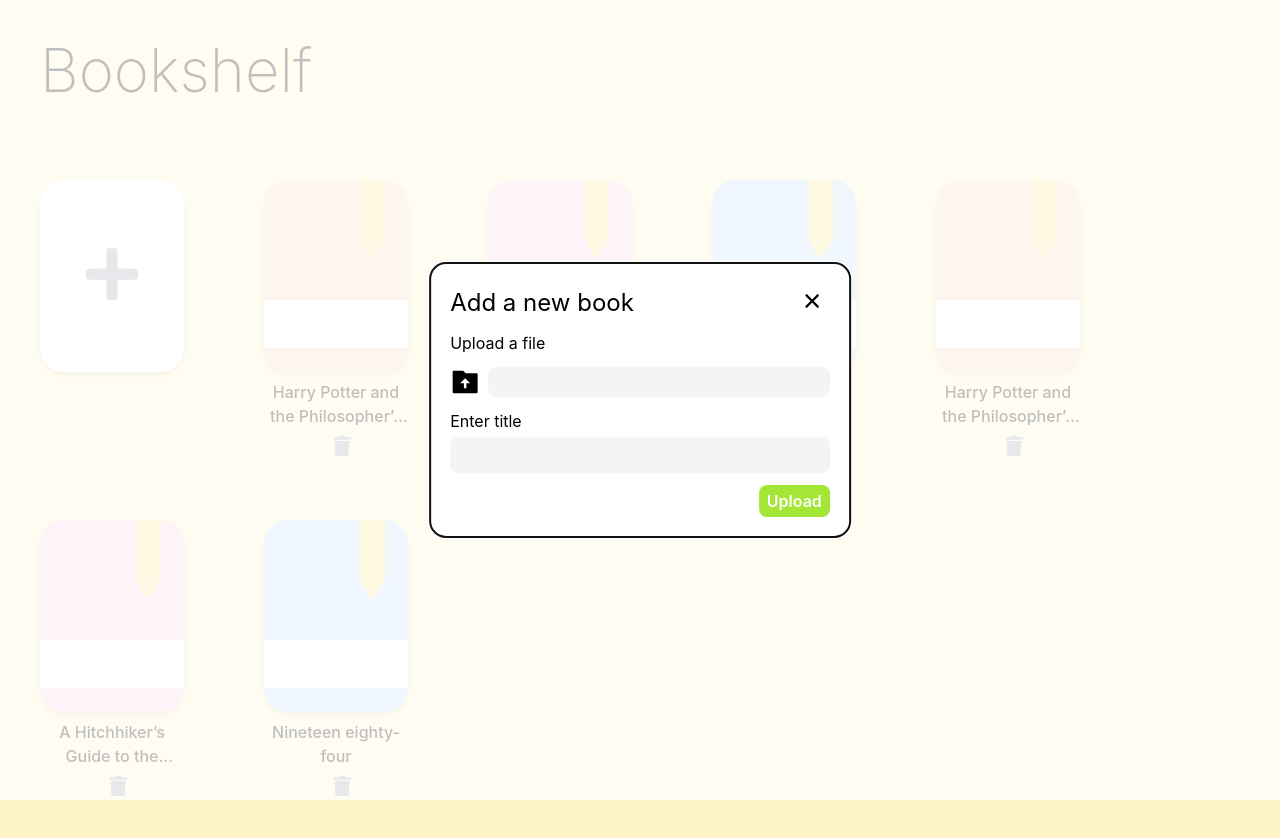
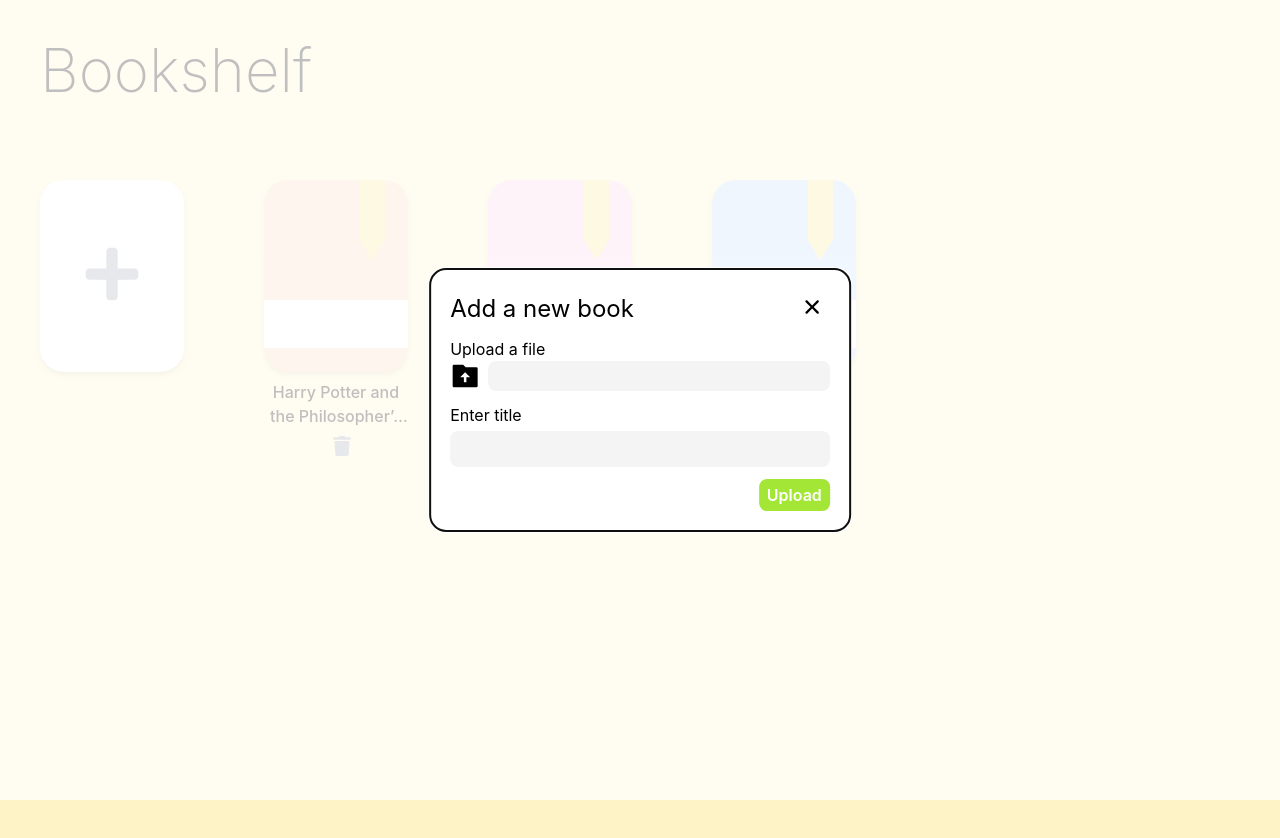
Before and after one commit to pjyi2147/StorybookGPT, a React (Create React App) app in the folder storybook-ai/: page / in a window 1280 px wide. Both pictures are taken after a click on the element 112 px from the left and 276 px from the top of the page. Shown: the top 838 px of the page. After the commit the page ends 800 px from the top, so only its background shows below. Built offline with nearby package versions, Linux system fonts and the light colour scheme.

Commit message:
book cards rendered from list
- setting up foundations for actual book adding/removing functionality

```diff
--- a/storybook-ai/src/components/AddCard.js
+++ b/storybook-ai/src/components/AddCard.js
@@ -25,12 +25,12 @@ export default function AddCard() {
             <div className="text-2xl self-end pr-40">Add a new book</div>
             <button onClick={closeModal}><IoIosClose className="hover:scale-110 text-4xl" /></button>
           </div>
-          <div>Upload a file</div>
-          <div className="flex flex-row justify-between">
-            <label><RiFolderUploadFill className="hover:text-zinc-500 cursor-pointer text-3xl" /><input className="hidden" type="file" accept=".txt"/></label>
-            <div className="bg-zinc-100 w-full ml-2 rounded-lg border-0"></div>
-          </div>
           <form className="flex flex-col">
+            <div>Upload a file</div>
+            <div className="flex flex-row justify-between pb-3">
+              <label><RiFolderUploadFill className="hover:text-zinc-500 cursor-pointer text-3xl" /><input className="hidden" type="file" accept=".txt" required/></label>
+              <div className="bg-zinc-100 w-full ml-2 rounded-lg border-0 px-2 py-0.5"></div>
+            </div>
             <label>Enter title</label>
             <input type="text" id="bookTitle" className="my-1 text-sm bg-zinc-100 rounded-lg border-0" required/>
             <button type="submit" className="hover:brightness-75 w-max self-end mt-2 px-2 py-1 rounded-lg font-semibold text-white bg-lime-400">Upload</button>
--- a/storybook-ai/src/pages/Gallery.js
+++ b/storybook-ai/src/pages/Gallery.js
@@ -1,8 +1,18 @@
 import AddCard from "../components/AddCard";
 import NewCard from "../components/NewCard";
 
+const sampleBooks = [
+  { color: "bg-orange-200", title: "Harry Potter and the Philosopher’s Stone" },
+  { color: "bg-pink-200", title: "A Hitchhiker’s Guide to the Galaxy" },
+  { color: "bg-blue-200", title: "Nineteen eighty-four" },
+]
+
 function Gallery() {
-  document.body.style = 'background: rgb(254 243 199);'
+  document.body.style = 'background: rgb(254 243 199);' // fixes showing white bg when overscrolling
+
+  const bookList = sampleBooks.map(book =>
+    <NewCard color={book.color} title={book.title} />
+  )
 
   return (
     <>
@@ -15,24 +25,7 @@ function Gallery() {
 
         <div className="flex flex-row flex-wrap">
           <AddCard />
-          <NewCard
-            color={"bg-orange-200"}
-            title={"Harry Potter and the Philosopher’s Stone"}
-          />
-          <NewCard
-            color={"bg-pink-200"}
-            title={"A Hitchhiker’s Guide to the Galaxy"}
-          />
-          <NewCard color={"bg-blue-200"} title="Nineteen eighty-four" />
-          <NewCard
-            color={"bg-orange-200"}
-            title={"Harry Potter and the Philosopher’s Stone"}
-          />
-          <NewCard
-            color={"bg-pink-200"}
-            title={"A Hitchhiker’s Guide to the Galaxy"}
-          />
-          <NewCard color={"bg-blue-200"} title={"Nineteen eighty-four"} />
+          {bookList}
         </div>
       </div>
     </>
```
